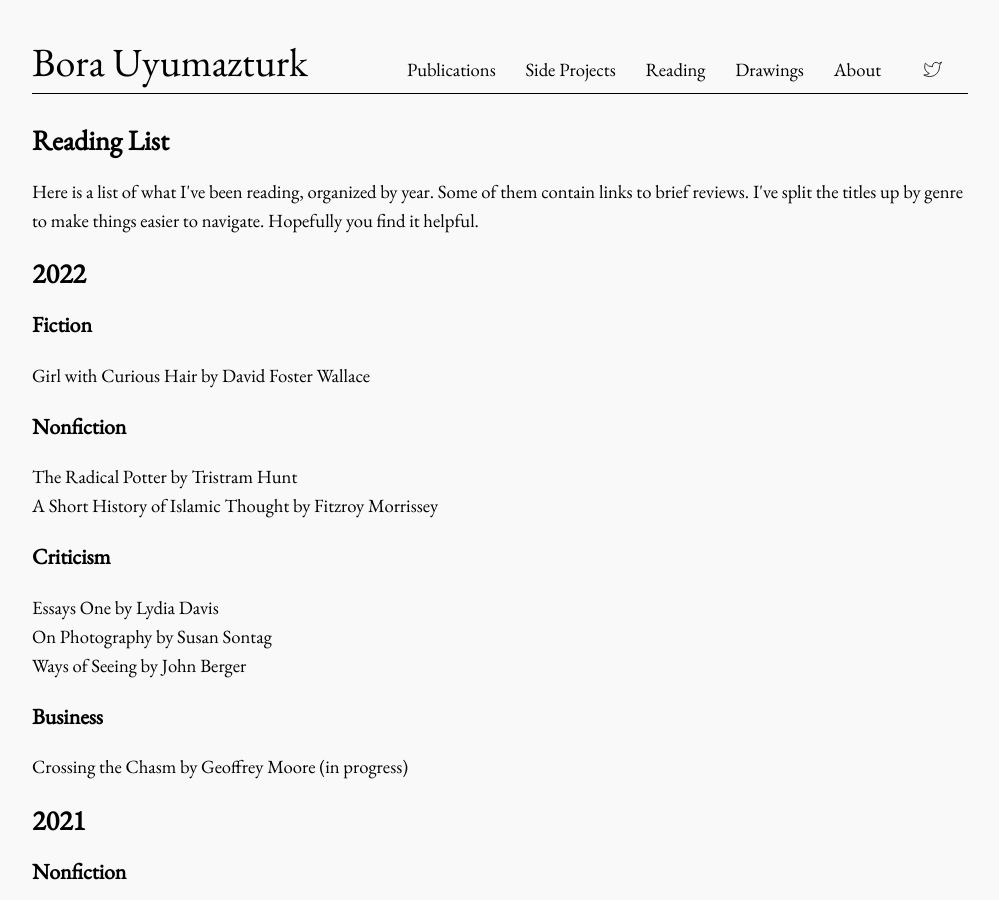
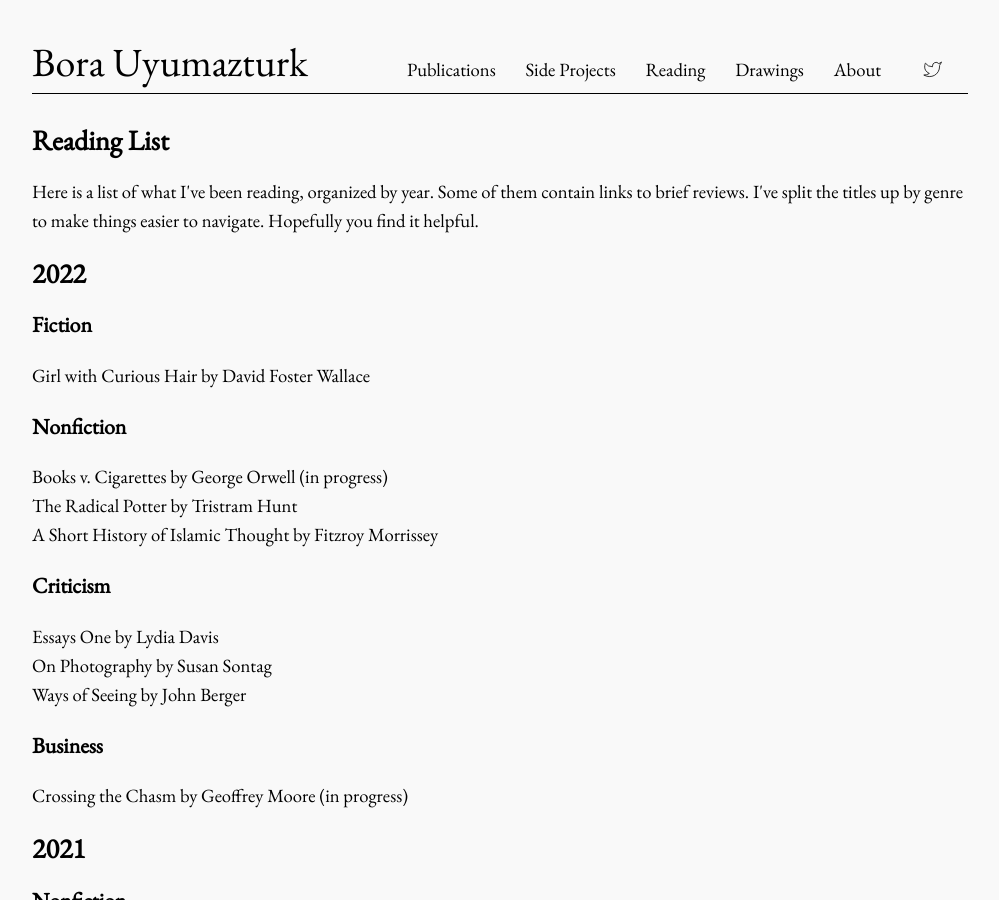
Before and after one commit to bora-uyumazturk/bora-uyumazturk.github.io, a Jekyll site: the page built from reading.html, in a window 1280 px wide and 900 px high. Shown: the whole window, without its empty margins (140-1139 px from the left). Built offline with Jekyll 4.4.1, drawn with Linux system fonts in a browser that asks for light colours.

Commit message:
Update reading.html

```diff
--- a/reading.html
+++ b/reading.html
@@ -20,6 +20,7 @@
 
   <h3>Nonfiction</h3>
 
+  Books v. Cigarettes by George Orwell (in progress) <br>
   The Radical Potter by Tristram Hunt <br>
   A Short History of Islamic Thought by Fitzroy Morrissey
 
```
